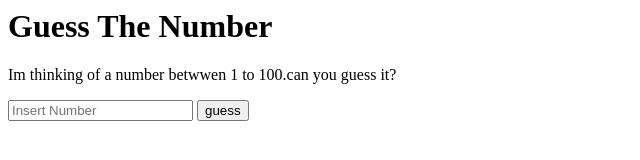
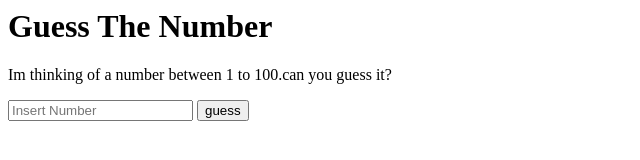
Before and after one commit to mantop123/guess-the-number, a plain HTML site: page index.html in a window 1280 px wide. Shown: the full height of the page, 0-640 px from the left. Drawn offline with Linux system fonts and the light colour scheme.

Commit message:
Update index.html

```diff
--- a/index.html
+++ b/index.html
@@ -2,7 +2,7 @@
 <head>
 <body>
 <h1>Guess The Number</h1>
-<p>Im thinking of a number betwwen 1 to 100.can you guess it?</p>
+<p>Im thinking of a number between 1 to 100.can you guess it?</p>
 <input type="number" placeholder="Insert Number"id="guess"></input>
 <button onclick="checkguess()">guess</button>
 <p id="Result"></p>
```
